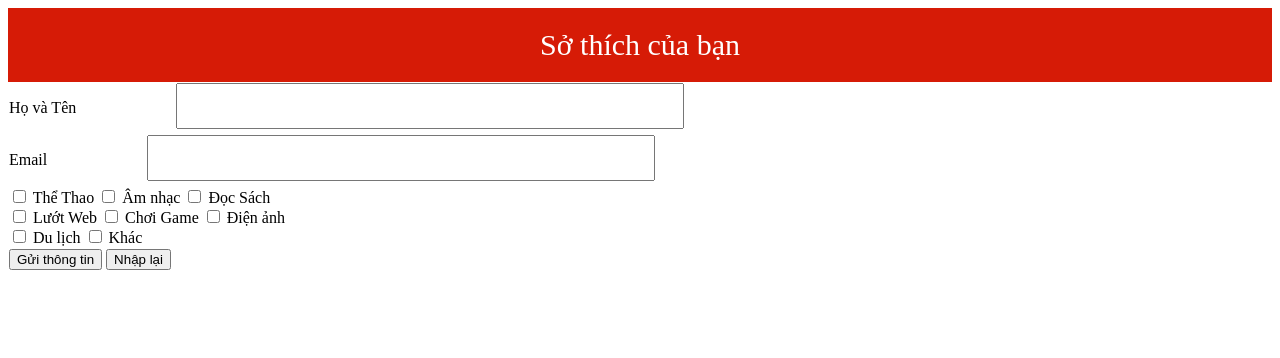
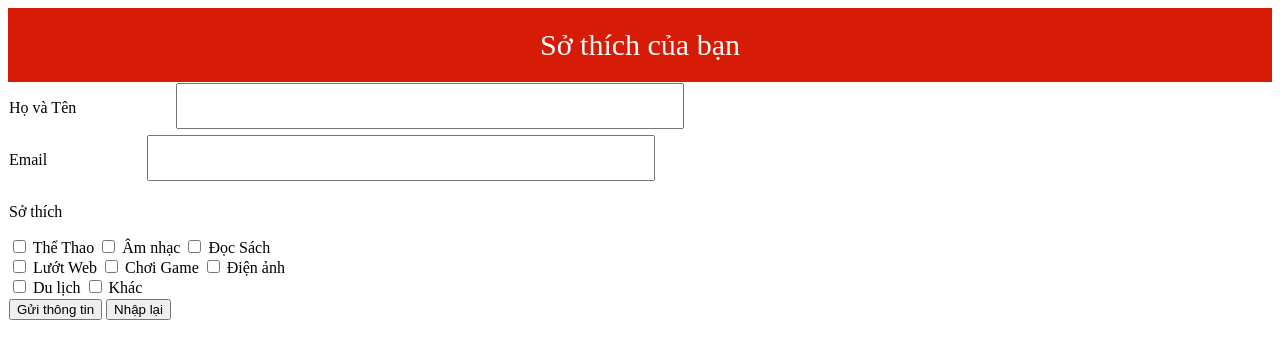
Before and after one commit to SonBEO1907/GitProject, a plain HTML site: page hobby.html in a window 1280 px wide. Drawn offline with Linux system fonts and the light colour scheme.

Commit message:
update hobby

```diff
--- a/hobby.html
+++ b/hobby.html
@@ -57,6 +57,7 @@
             </tr>
             <tr>
                 <td>
+                    <p>Sở thích</p>
                     <label><input type="checkbox" name="sports" value="1"> Thể Thao</label>
                     <label><input type="checkbox" name="musics" value="2"> Âm nhạc</label>
                     <label><input type="checkbox" name="reading" value="3"> Đọc Sách</label><br>
```
